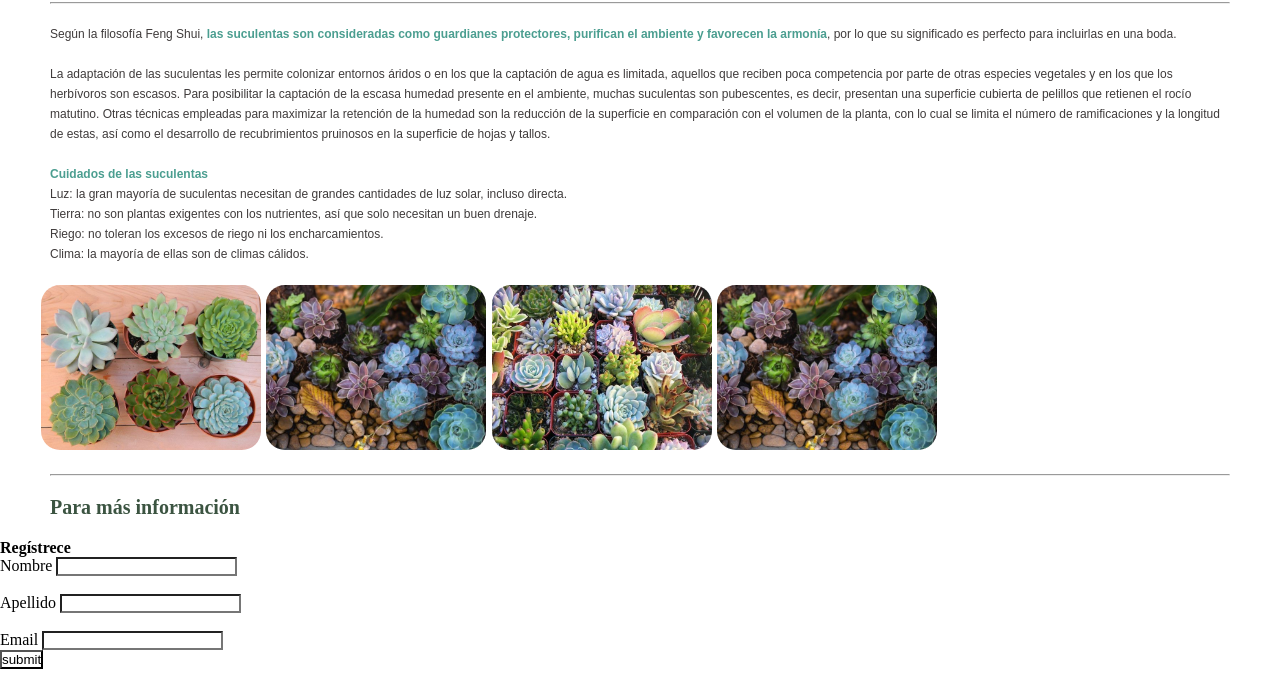
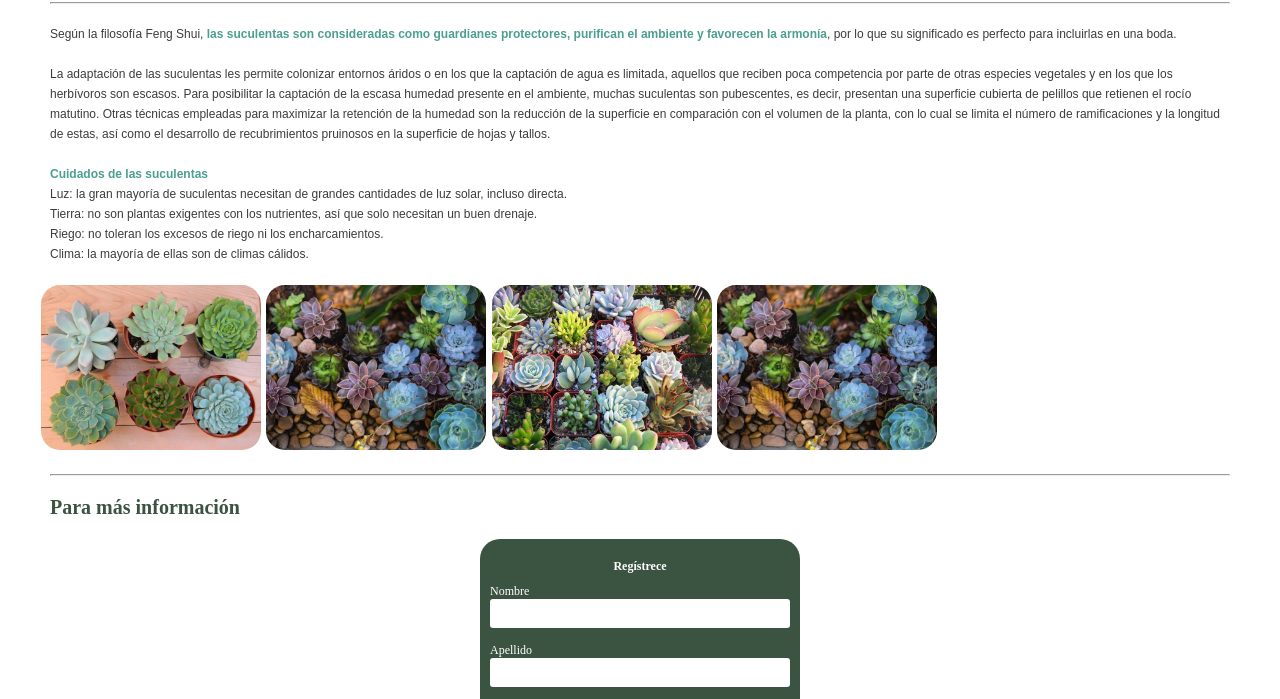
Before and after one commit to vieyraurena/selectoresCss, a plain HTML site: page index.html in a window 1280 px wide. Shown: the part 96-795 px from the top of the page. Drawn offline with Linux system fonts and the light colour scheme.

Commit message:
Agregué en la hoja de estilos un selector de etiqueta, uno descendiente, dos selectores de etiqueta y por último uno de id

```diff
--- a/css/styles.css
+++ b/css/styles.css
@@ -58,3 +58,52 @@ img {
 .sector-right {
   margin: 0 auto;
 }
+
+/*Selector de etiqueta*/
+form {
+  margin: 0 auto;
+  background-color: #3b5441;
+  width: 300px;
+  height: 280px;
+  color: #ffffff;
+  padding: 10px;
+  border-radius: 20px;
+  font-size: 12px;
+  font-family: poppins;
+
+}
+/*Selector descendente*/
+form h4 {
+  background-color: #3b5441;
+  color: #ffffff;
+  font-family: poppins;
+  text-align: center;
+  padding: 10px;
+}
+
+label {
+  background: none;
+}
+
+
+/*Selector de etiqueta*/
+input {
+  border-radius: 3px;
+  border-width: 0.5px;
+  width: 280px;
+  height: 9px;
+  background: #ffffff;
+  border: 0;
+  color: rgb(51, 51, 51);
+  outline: none;
+  padding: 10px;
+}
+/*selector id*/
+#boton {
+  background: #e79d1e;
+  width: 100px;
+  margin: 15px 100px;
+  border-radius: 8px;
+  padding: 20px 15px;
+  text-align: center;
+}
```
